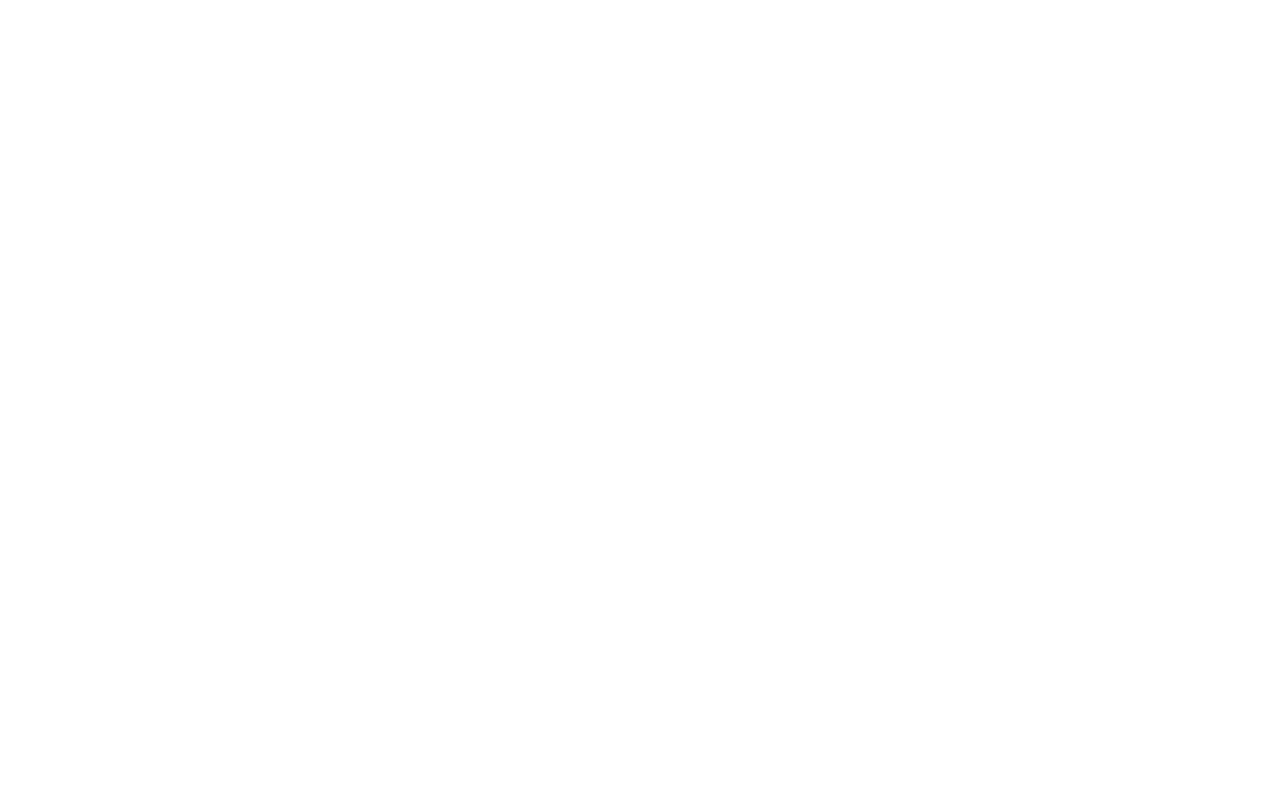
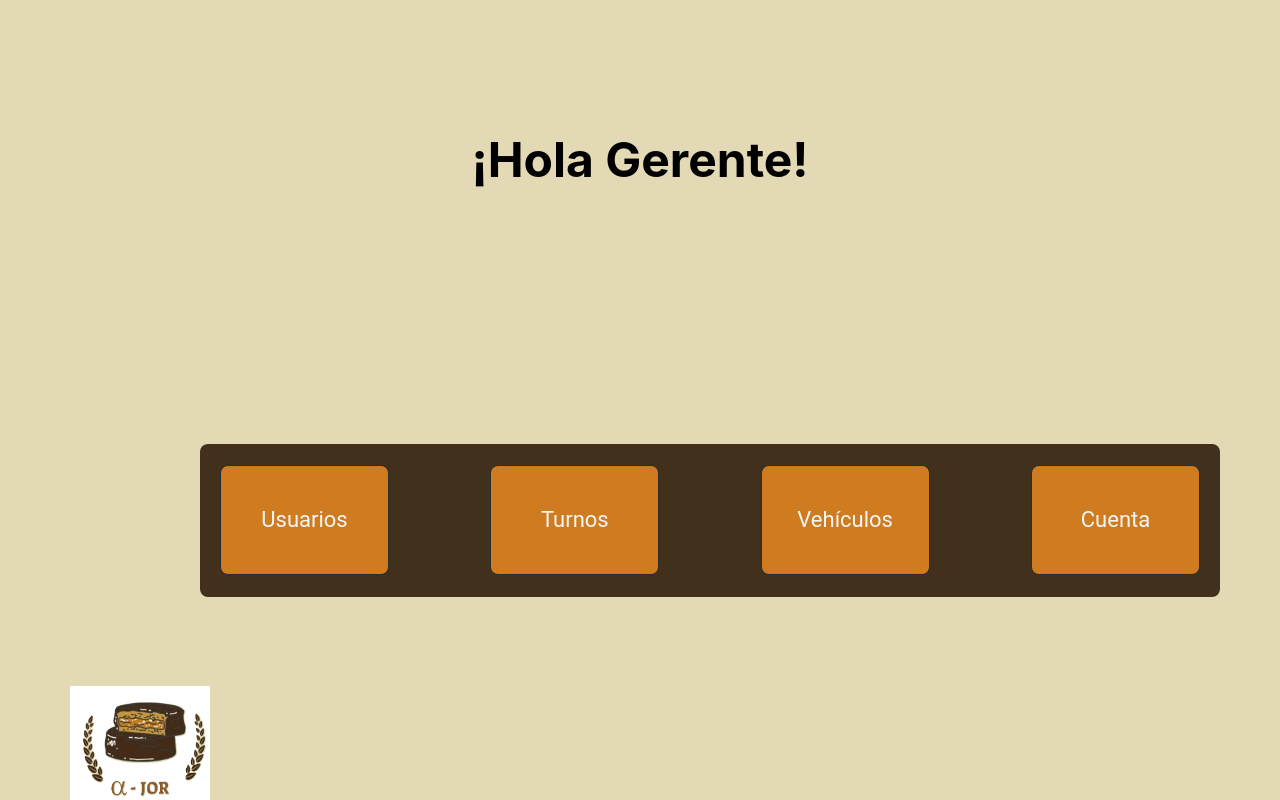
Before and after one commit to joabresper/AlfajorSystem, a React (Vite) app in the folder AlfajorTPI2Diseno/: page /menugerente in a window 1280 px wide. Before the commit this address had no page. Built offline with nearby package versions, Linux system fonts and the light colour scheme.

Commit message:
Botones y navegabilidad

```diff
--- a/AlfajorTPI2Diseno/src/App.jsx
+++ b/AlfajorTPI2Diseno/src/App.jsx
@@ -13,6 +13,7 @@
 import VehiclePage from './pages/RTO/VehiclePage';
 import Altamenu from './pages/ABM/altamenu';
 import AltaConfirmada from './pages/ABM/altaconfirmada';
+import MenuGerente from './pages/ABM/menuGerente';
 
 function App() {
   const [count, setCount] = useState(0)
@@ -33,6 +34,7 @@
           <Route path="/Vehiculos" element={<VehicleList />} />
           <Route path="/turnos" element={<Turnos />} />
           <Route path="/Vehiculos/:patente" element={<VehiclePage />} />
+          <Route path="/menugerente" element={<MenuGerente />} />
         </Routes>
       </BrowserRouter>
     </>
--- a/AlfajorTPI2Diseno/src/pages/ABM/altamenu.jsx
+++ b/AlfajorTPI2Diseno/src/pages/ABM/altamenu.jsx
@@ -1,6 +1,8 @@
 import React from 'react';
+import { useNavigate } from 'react-router-dom';
 
 const Altamenu = () => {
+  const navigate = useNavigate();
   return (
     <div style={{ width: '100vw', height: '100vh', display: 'flex', justifyContent: 'center', alignItems: 'center', background: '#E6D9B6', position: 'relative' }}>
       <img style={{ width: 140, height: 114, position: 'absolute', left: 0, bottom: 0 }} src="/simbolos y alfajores/Alfajorchico.png" alt="Alfajorchico" />
@@ -16,6 +18,7 @@
           border: 'none',
           cursor: 'pointer',
         }}
+        onClick={() => navigate('/menuabm')}
       >
         <img src="/simbolos y alfajores/ultraizquierda.png" alt="Flecha izquierda" style={{ width: '100%', height: '100%' }} />
       </button>
--- /dev/null
+++ b/AlfajorTPI2Diseno/src/pages/ABM/menuGerente.css
@@ -0,0 +1,93 @@
+/* Contenedor principal */
+.container {
+    position: relative;
+    width: 1440px;
+    height: 100vh;
+    background: #E3D9B4;
+    margin: 0 auto; /* Centra el contenedor */
+  }
+
+  /* Imagen inferior izquierda */
+  .small-image {
+    width: 140px;
+    height: 114px;
+    position: absolute;
+    left: 0;
+    bottom: 0;
+  }
+
+  /* Imagen central translúcida */
+  .background-image {
+    width: 716px;
+    height: 720px;
+    position: absolute;
+    left: 305px;
+    top: 0;
+    opacity: 0.25;
+  }
+
+  /* Fondo del menú */
+  .menu-background {
+    width: 1020px;
+    height: 153px;
+    position: absolute;
+    left: 130px;
+    top: 444px;
+    background: #41301C;
+    border-radius: 8px;
+  }
+
+  /* Contenedor de los botones */
+  .button-container {
+    position: absolute;
+    top: 465px;
+    left: 130px;
+    width: 1020px;
+    display: flex;
+    justify-content: space-between; /* Distribución equitativa */
+    align-items: center;
+    padding: 0 20px; /* Margen interno */
+  }
+
+  /* Botón del menú */
+  .menu-button {
+    width: 169px;
+    height: 110px;
+    padding: 12px;
+    background: #CF7C20;
+    border-radius: 8px;
+    border: 1px solid #2C2C2C;
+    display: flex;
+    justify-content: center;
+    align-items: center;
+    text-align: center;
+    transition: background-color 0.3s ease;
+  }
+
+  .menu-button:hover {
+    background: #d98c38; /* Efecto hover */
+  }
+
+  /* Texto del botón */
+  .menu-text {
+    color: #F5F5F5;
+    font-size: 22px;
+    font-family: 'Roboto', sans-serif;
+    font-weight: 400;
+    line-height: 28px;
+  }
+
+  /* Título */
+  .title {
+    position: relative;
+    width: 590px;
+    height: 58px;
+    margin: 0 auto; /* Centra horizontalmente */
+    top: 131px;
+    text-align: center;
+    color: black;
+    font-size: 48px;
+    font-family: 'Inter', sans-serif;
+    font-weight: 700;
+    line-height: 1.2;
+  }
--- /dev/null
+++ b/AlfajorTPI2Diseno/src/pages/ABM/menuGerente.jsx
@@ -0,0 +1,51 @@
+import React from 'react';
+import './MenuGerente.css';
+import { useNavigate } from 'react-router-dom';
+import Logo from "../../../public/logo.png";
+
+const MenuGerente = () => {
+    const navigate = useNavigate();
+  return (
+    <div style={{ width: '100vw', height: '100vh', backgroundColor: '#E3D9B4' }}>
+  <div className="container">
+    {/* Imagen inferior izquierda */}
+    <img className="small-image" src={Logo} alt="Placeholder" />
+
+    {/* Fondo del menú */}
+    <div className="menu-background"></div>
+
+    {/* Contenedor de los botones */}
+    <div className="button-container">
+      {/* Botón: Consultar Tarifas */}
+      <button className="menu-button" onClick={() => navigate('/menuabm')}>
+        <span className="menu-text">Usuarios</span>
+      </button>
+
+      {/* Botón: Visualizar Turnos */}
+      <button
+        className="menu-button"
+      >
+        <span className="menu-text">Turnos</span>
+      </button>
+
+      {/* Botón: Responder Consultas */}
+      <button className="menu-button">
+        <span className="menu-text">Vehículos</span>
+      </button>
+
+      {/* Botón: Cuenta */}
+      <button
+        className="menu-button">
+        <span className="menu-text">Cuenta</span>
+      </button>
+    </div>
+
+    {/* Título */}
+    <h1 className="title">¡Hola Gerente!</h1>
+  </div>
+</div>
+  );
+
+};
+
+export default MenuGerente;
--- a/AlfajorTPI2Diseno/src/pages/ABM/menuabm.jsx
+++ b/AlfajorTPI2Diseno/src/pages/ABM/menuabm.jsx
@@ -1,6 +1,9 @@
 import React from "react";
+import { useNavigate } from 'react-router-dom';
 
 const Menuabm = () => {
+  const navigate = useNavigate();
+
   return (
     <div style={{ width: '100vw', height: '100vh', position: 'relative', background: '#E6D9B6' }}>
       <img style={{ width: 847, height: 843, position: 'absolute', left: '50%', top: '10%', transform: 'translateX(-50%)' }} src="/simbolos y alfajores/alfagear.png" alt="Alfagear" />
@@ -10,27 +13,35 @@
       <div style={{ width: 850, height: 120, position: 'absolute', left: '50%', top: '44%', transform: 'translateX(-50%)', background: '#41301C', borderRadius: 8 }}></div>
 
       {/* Sección Alta */}
-      <div style={{ width: 147, height: 73, padding: 12, position: 'absolute', left: '30%', top: '50%', transform: 'translateY(-50%)', background: '#CF7C20', borderRadius: 8, overflow: 'hidden', border: '1px #2C2C2C solid', display: 'flex', alignItems: 'center', gap: 8 }}>
+      <button style={{ width: 147, height: 73, padding: 12, position: 'absolute', left: '30%', top: '50%', transform: 'translateY(-50%)', background: '#CF7C20', borderRadius: 8, overflow: 'hidden', border: '1px #2C2C2C solid', display: 'flex', alignItems: 'center', gap: 8 }}
+        onClick={() => navigate('/altamenu')}
+      >
         <img style={{ width: 32, height: 32 }} src="/simbolos y alfajores/plus.png" alt="Alta" />
         <div style={{ color: '#F5F5F5', fontSize: 32, fontFamily: 'Inter', fontWeight: '400', lineHeight: '32px' }}>Alta</div>
-      </div>
+      </button>
 
       {/* Sección Modificación */}
-      <div style={{ width: 253, height: 75, padding: 12, position: 'absolute', left: '50%', top: '50%', transform: 'translate(-50%, -50%)', background: '#CF7C20', borderRadius: 8, overflow: 'hidden', border: '1px #2C2C2C solid', display: 'flex', alignItems: 'center', gap: 8 }}>
+      <button style={{ width: 253, height: 75, padding: 12, position: 'absolute', left: '50%', top: '50%', transform: 'translate(-50%, -50%)', background: '#CF7C20', borderRadius: 8, overflow: 'hidden', border: '1px #2C2C2C solid', display: 'flex', alignItems: 'center', gap: 8 }}
+        onClick={() => navigate()}
+      >
         <img style={{ width: 32, height: 32 }} src="/simbolos y alfajores/maslivianoqueunapala.png" alt="Modificación" />
         <div style={{ color: '#F5F5F5', fontSize: 24, fontFamily: 'Inter', fontWeight: '400', lineHeight: '24px' }}>Modificación</div>
-      </div>
+      </button>
 
       {/* Sección Baja */}
-      <div style={{ width: 174, height: 75, padding: 12, position: 'absolute', left: '60%', top: '50%', transform: 'translateY(-50%)', background: '#CF7C20', borderRadius: 8, overflow: 'hidden', border: '1px #2C2C2C solid', display: 'flex', alignItems: 'center', gap: 8 }}>
+      <button style={{ width: 174, height: 75, padding: 12, position: 'absolute', left: '60%', top: '50%', transform: 'translateY(-50%)', background: '#CF7C20', borderRadius: 8, overflow: 'hidden', border: '1px #2C2C2C solid', display: 'flex', alignItems: 'center', gap: 8 }}
+        onClick={() => navigate('/bajamenu')}
+      >
         <img style={{ width: 32, height: 32 }} src="/simbolos y alfajores/kkk.png" alt="Baja" />
         <div style={{ color: '#F5F5F5', fontSize: 32, fontFamily: 'Inter', fontWeight: '400', lineHeight: '32px' }}>Baja</div>
-      </div>
+      </button>
 
-      {/* Botón Cerrar sesión */}
-      <div style={{ width: 414, height: 111, padding: 12, position: 'absolute', left: '50%', top: '70%', transform: 'translate(-50%, -50%)', background: '#CF7C20', borderRadius: 8, overflow: 'hidden', border: '1px #2C2C2C solid', justifyContent: 'center', alignItems: 'center', gap: 8, display: 'flex' }}>
-        <div style={{ color: '#F5F5F5', fontSize: 48, fontFamily: 'Inter', fontWeight: '400', lineHeight: '57.60px', wordWrap: 'break-word' }}>Cerrar sesión</div>
-      </div>
+      {/* Botón Atras */}
+      <button style={{ width: 350, height: 80, padding: 12, position: 'absolute', left: '50%', top: '70%', transform: 'translate(-50%, -50%)', background: '#CF7C20', borderRadius: 8, overflow: 'hidden', border: '1px #2C2C2C solid', justifyContent: 'center', alignItems: 'center', gap: 8, display: 'flex' }}
+        onClick={() => navigate('/menugerente')}
+      >
+        <div style={{ color: '#F5F5F5', fontSize: 48, fontFamily: 'Inter', fontWeight: '400', lineHeight: '57.60px', wordWrap: 'break-word' }}>Volver al inicio</div>
+      </button>
     </div>
   );
 };
--- a/AlfajorTPI2Diseno/src/pages/LoginPage.jsx
+++ b/AlfajorTPI2Diseno/src/pages/LoginPage.jsx
@@ -23,7 +23,7 @@
     } else if (inputUsername === "ATT" && inputPassword === "ATT") {
         navigate('/Turnos');
     } else if (inputUsername === "Gerente" && inputPassword === "Gerente") {
-        navigate('/abm');
+        navigate('/menuGerente');
     } else {
         setShow(true);
     }
```
